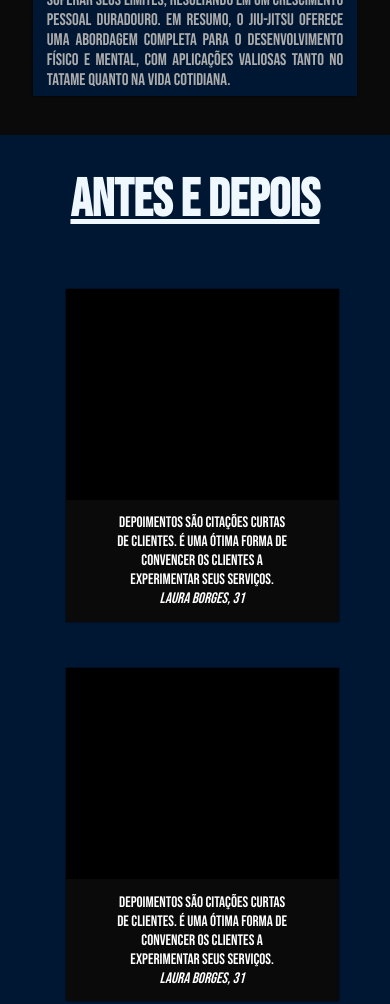
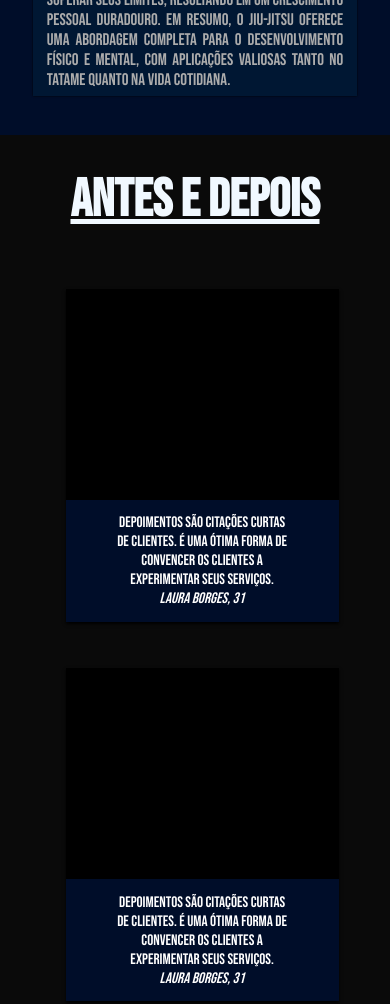
Before and after one commit to pedrodabahia/Espaco_Fit, a plain HTML site: page index.html in a window 390 px wide. Shown: the part 4140-5144 px from the top of the page. Drawn offline with Linux system fonts and the light colour scheme.

Commit message:
Update style.css

```diff
--- a/css/style.css
+++ b/css/style.css
@@ -215,7 +215,7 @@ section.depoimentos .depoimentos-pessoas .content-conteudo{
     width:calc(100% / 3 - 5.2%);
     float: left;
     background-color:rgb(0, 0, 0);
-    box-shadow: 0 0.1vw 0.5vw black;
+    box-shadow: 0 0.4vw 0.8vw black;
     margin: 2% 2.6%;
 }
 
@@ -442,7 +442,7 @@ section.contato div.meios-contato .informativo{
     }
     section.serviços{
         background-image:none;
-        background-color: rgb(10,10,10)
+        background-color: rgb(0,13,41)
     }
     section.serviços .content h1{
         font-size: 14vw;
@@ -469,7 +469,7 @@ section.contato div.meios-contato .informativo{
 
     section.depoimentos .content{
         background-image:none;
-        background-color: rgb(0, 23, 51);
+        background-color: rgb(10,10,10);
     }
 
     section.depoimentos .titulo{
@@ -491,7 +491,7 @@ section.contato div.meios-contato .informativo{
     section.depoimentos .depoimentos-pessoas .content-conteudo .conteudo{
         padding:5%;
         font-size: 1.8vh;
-        background-color:rgb(10,10,10);
+        background-color:rgb(0,13,41);
         color: rgb(255, 255 ,255);
 
     }
```
